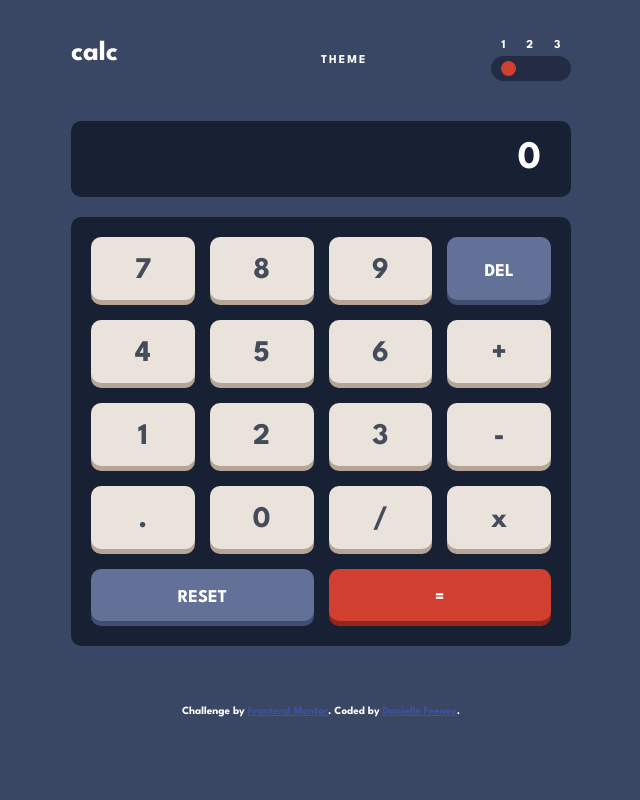
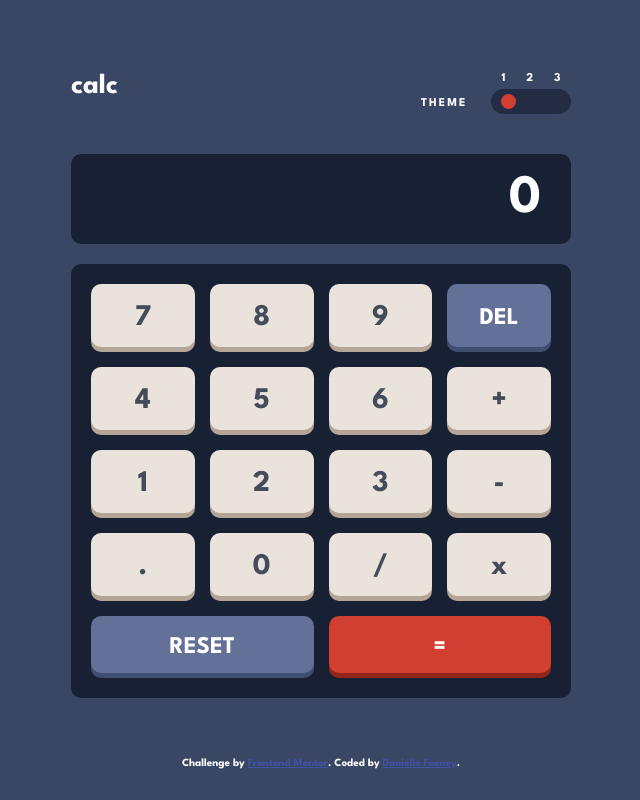
Before and after one commit to dfeeney96/calculator, a plain HTML site: page index.html in a window 1280 px wide. Shown: the whole page, without its empty margins (319-959 px from the left). Drawn offline with Linux system fonts and the light colour scheme.

Commit message:
improve responsive css

```diff
--- a/source/stylesheets/styles.css
+++ b/source/stylesheets/styles.css
@@ -35,7 +35,12 @@ h1 {
     display: flex;
     justify-content: space-between;
     align-items: center;
-    width: 50%;
+    width: 40%;
+}
+
+.toggle-overlay p {
+    align-self: flex-end;
+    margin-bottom: 5px;
 }
 
 .numeric-labels {
@@ -130,7 +135,26 @@ h1 {
 }
 
 @media( min-width: 1000px) {
+    body {
+        display: flex;
+        flex-direction: column;
+        justify-content: center;
+        height: 100vh;
+    }
+
     .card {
         width: 500px;
     }
+
+    .toggle-overlay {
+        width: 30%;
+    }
+
+    .display{
+        font-size: 36px;
+    }
+
+    #delete, #reset, #equals {
+            font-size: 24px;
+        }
 }
```
